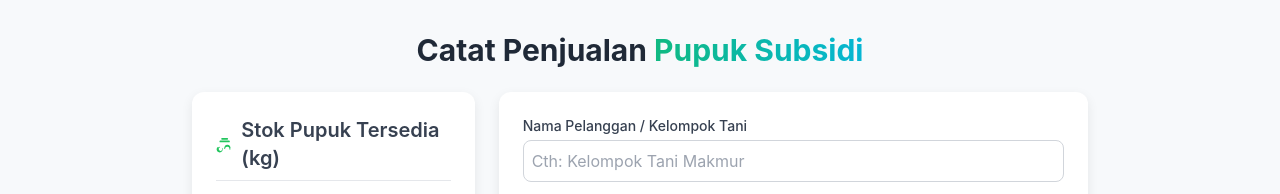
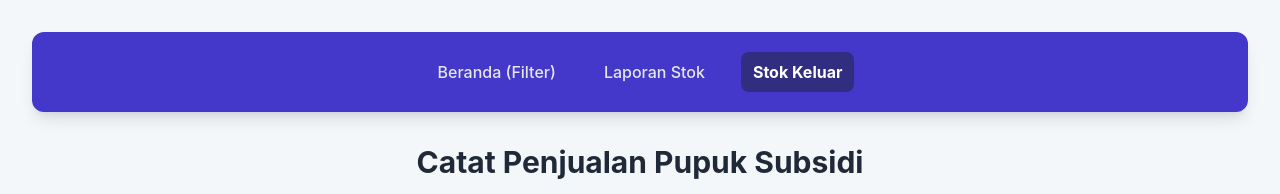
Before and after one commit to ossaalfanzuella-gif/aplikasi-laporan-pupuk, a plain HTML site: page penjualan_stok_keluar.html in a window 1280 px wide. Shown: the top 194 px of the page. Drawn offline with nearby package versions, Linux system fonts and the light colour scheme; no server answers.

Commit message:
Update penjualan_stok_keluar.html

```diff
--- a/penjualan_stok_keluar.html
+++ b/penjualan_stok_keluar.html
@@ -1,43 +1,56 @@
 <!DOCTYPE html>
 <html lang="id">
 <head>
+    <header class="mb-8">
+        <nav class="bg-indigo-700 p-3 md:p-4 rounded-xl shadow-lg flex flex-wrap justify-center space-x-2 md:space-x-6">
+            <a href="index.html" class="nav-item">
+                Beranda (Filter)
+            </a>
+            <a href="laporan_stok_pupuk.html" class="nav-item">
+                Laporan Stok
+            </a>
+            <!-- Tautan aktif untuk halaman ini -->
+            <a href="penjualan_stok_keluar.html" class="nav-item nav-active">
+                Stok Keluar
+            </a>
+        </nav>
+    </header>
     <meta charset="UTF-8">
     <meta name="viewport" content="width=device-width, initial-scale=1.0">
     <title>Penjualan Pupuk (Stok Keluar)</title>
-    <!-- Memuat Tailwind CSS -->
+    <!-- Memuat Tailwind CSS untuk styling yang cepat dan responsif -->
     <script src="https://cdn.tailwindcss.com"></script>
-    <script>
-        tailwind.config = {
-            theme: {
-                extend: {
-                    fontFamily: {
-                        sans: ['Inter', 'sans-serif'],
-                    },
-                }
-            }
+    <style>
+        /* Menggunakan font Inter untuk tampilan modern */
+        body {
+            font-family: 'Inter', sans-serif;
+            background-color: #f4f7f9;
         }
-    </script>
-    <style>
-        /* Custom styles for better readability and mobile focus */
-        body {
-            background-color: #f7f9fb;
-            font-family: 'Inter', sans-serif;
+        /* Styling tambahan untuk card dan tabel */
+        .card {
+            box-shadow: 0 4px 6px rgba(0, 0, 0, 0.1);
         }
-        .card {
-            background-color: #ffffff;
-            box-shadow: 0 4px 12px rgba(0, 0, 0, 0.08);
+
+        /* Definisi Styling Navigasi */
+        .nav-item {
+            padding: 8px 12px;
+            color: #e5e7eb; /* Abu muda */
+            font-weight: 500;
+            transition: background-color 0.2s;
+            border-radius: 8px;
+            text-decoration: none;
+            display: block;
+            margin: 4px 0; /* Untuk tampilan mobile */
+            text-align: center;
         }
-        .text-gradient {
-            background-image: linear-gradient(to right, #10b981, #06b6d4);
-            -webkit-background-clip: text;
-            color: transparent;
+        .nav-item:hover {
+            background-color: #4338ca; /* Indigo 600 */
         }
-        .input-style {
-            transition: all 0.2s;
-        }
-        .input-style:focus {
-            border-color: #06b6d4;
-            box-shadow: 0 0 0 3px rgba(6, 182, 212, 0.3);
+        /* Kelas aktif untuk halaman ini (Pastikan ini yang Anda gunakan) */
+        .nav-active {
+            background-color: #312e81; /* Indigo 900, lebih gelap untuk menunjukkan halaman aktif */
+            color: white;
+            font-weight: 700;
         }
     </style>
 </head>
```
